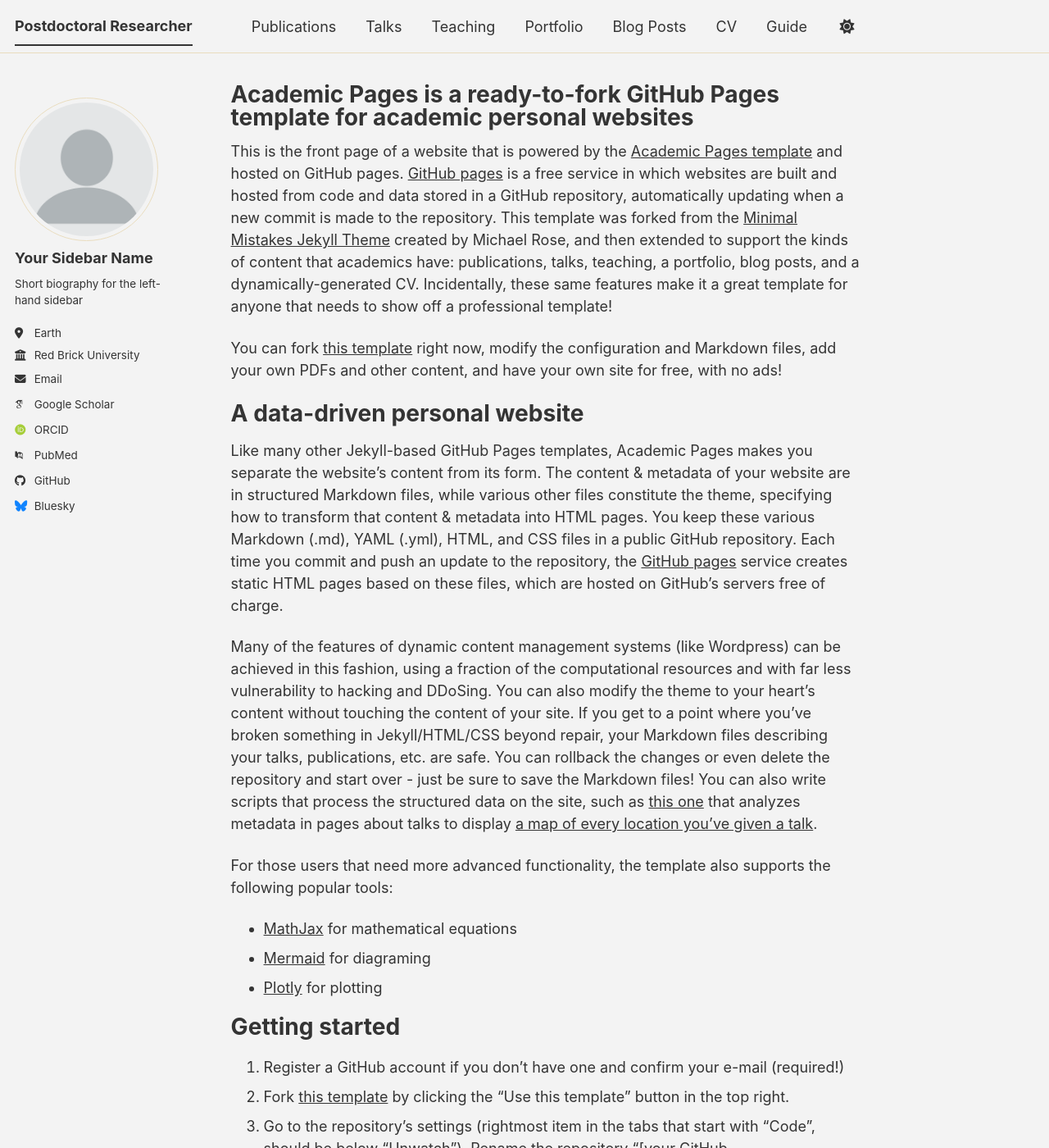
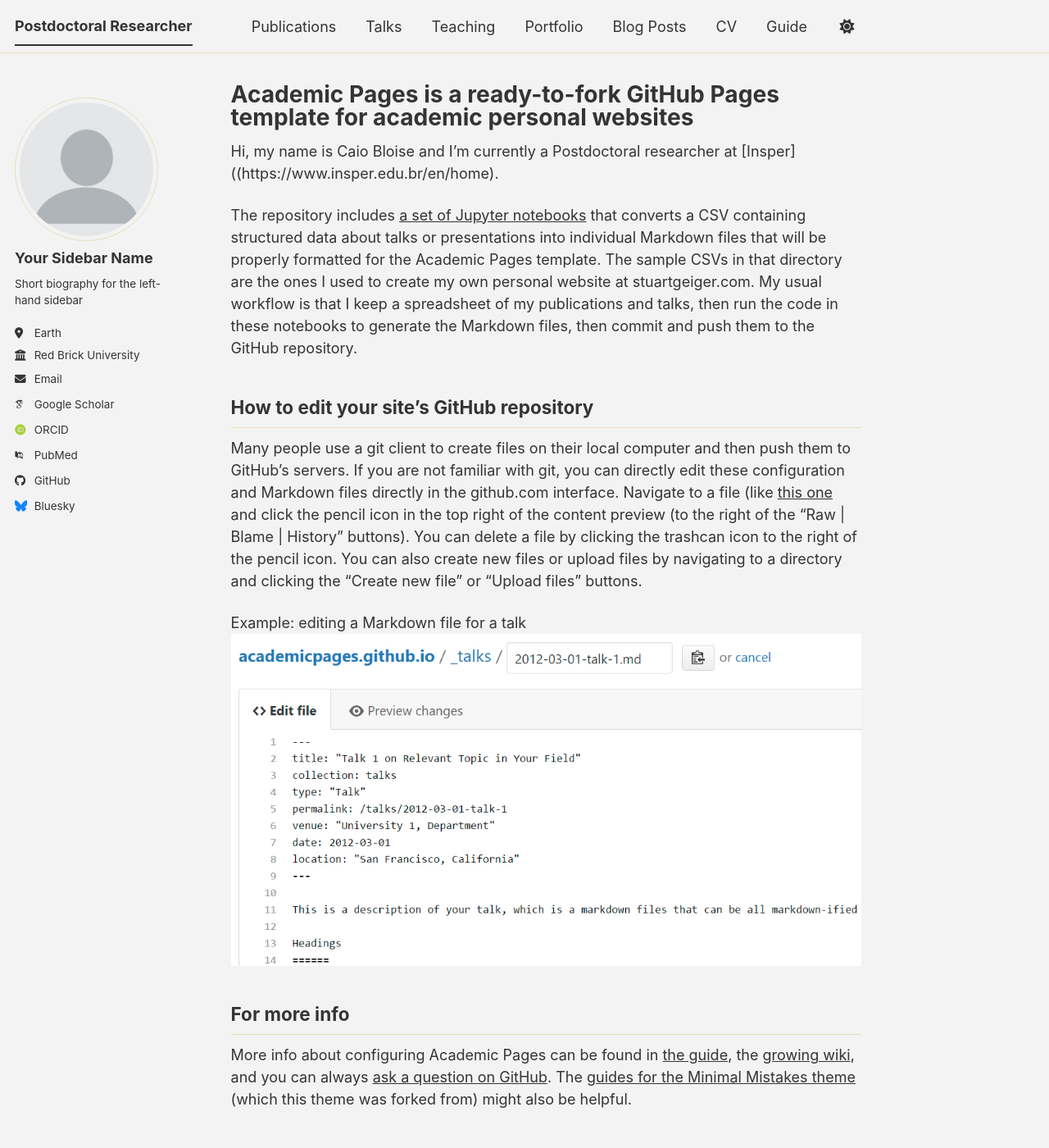
Before and after one commit to caiobloiseeco/site, a Jekyll site: the page built from _pages/about.md, in a window 1280 px wide and 1400 px high. Shown: the whole window at 82% size. Built offline with Jekyll 4.4.1, drawn with Linux system fonts in a browser that asks for light colours; some web fonts are replaced; a script bundle is joined from its source files by our own code; library files that are not in the unit come from our copies; some of the changed text lies outside the part shown.

Commit message:
Update about.md

```diff
--- a/_pages/about.md
+++ b/_pages/about.md
@@ -7,39 +7,7 @@ redirect_from:
   - /about.html
 ---
 
-This is the front page of a website that is powered by the [Academic Pages template](https://github.com/academicpages/academicpages.github.io) and hosted on GitHub pages. [GitHub pages](https://pages.github.com) is a free service in which websites are built and hosted from code and data stored in a GitHub repository, automatically updating when a new commit is made to the repository. This template was forked from the [Minimal Mistakes Jekyll Theme](https://mmistakes.github.io/minimal-mistakes/) created by Michael Rose, and then extended to support the kinds of content that academics have: publications, talks, teaching, a portfolio, blog posts, and a dynamically-generated CV. Incidentally, these same features make it a great template for anyone that needs to show off a professional template!
-
- You can fork [this template](https://github.com/academicpages/academicpages.github.io) right now, modify the configuration and Markdown files, add your own PDFs and other content, and have your own site for free, with no ads!
-
-A data-driven personal website
-======
-Like many other Jekyll-based GitHub Pages templates, Academic Pages makes you separate the website's content from its form. The content & metadata of your website are in structured Markdown files, while various other files constitute the theme, specifying how to transform that content & metadata into HTML pages. You keep these various Markdown (.md), YAML (.yml), HTML, and CSS files in a public GitHub repository. Each time you commit and push an update to the repository, the [GitHub pages](https://pages.github.com/) service creates static HTML pages based on these files, which are hosted on GitHub's servers free of charge.
-
-Many of the features of dynamic content management systems (like Wordpress) can be achieved in this fashion, using a fraction of the computational resources and with far less vulnerability to hacking and DDoSing. You can also modify the theme to your heart's content without touching the content of your site. If you get to a point where you've broken something in Jekyll/HTML/CSS beyond repair, your Markdown files describing your talks, publications, etc. are safe. You can rollback the changes or even delete the repository and start over - just be sure to save the Markdown files! You can also write scripts that process the structured data on the site, such as [this one](https://github.com/academicpages/academicpages.github.io/blob/master/talkmap.ipynb) that analyzes metadata in pages about talks to display [a map of every location you've given a talk](https://academicpages.github.io/talkmap.html).
-
-For those users that need more advanced functionality, the template also supports the following popular tools:
-- [MathJax](https://www.mathjax.org/) for mathematical equations
-- [Mermaid](https://mermaid.js.org/) for diagraming
-- [Plotly](https://plotly.com/javascript/) for plotting
-
-Getting started
-======
-1. Register a GitHub account if you don't have one and confirm your e-mail (required!)
-1. Fork [this template](https://github.com/academicpages/academicpages.github.io) by clicking the "Use this template" button in the top right.
-1. Go to the repository's settings (rightmost item in the tabs that start with "Code", should be below "Unwatch"). Rename the repository "[your GitHub username].github.io", which will also be your website's URL.
-1. Set site-wide configuration and create content & metadata (see below -- also see [this set of diffs](https://archive.is/3TPas) showing what files were changed to set up [an example site](https://getorg-testacct.github.io) for a user with the username "getorg-testacct")
-1. Upload any files (like PDFs, .zip files, etc.) to the files/ directory. They will appear at https://[your GitHub username].github.io/files/example.pdf.
-1. Check status by going to the repository settings, in the "GitHub pages" section
-
-Site-wide configuration
-------
-The main configuration file for the site is in the base directory in [_config.yml](https://github.com/academicpages/academicpages.github.io/blob/master/_config.yml), which defines the content in the sidebars and other site-wide features. You will need to replace the default variables with ones about yourself and your site's github repository. The configuration file for the top menu is in [_data/navigation.yml](https://github.com/academicpages/academicpages.github.io/blob/master/_data/navigation.yml). For example, if you don't have a portfolio or blog posts, you can remove those items from that navigation.yml file to remove them from the header.
-
-Create content & metadata
-------
-For site content, there is one Markdown file for each type of content, which are stored in directories like _publications, _talks, _posts, _teaching, or _pages. For example, each talk is a Markdown file in the [_talks directory](https://github.com/academicpages/academicpages.github.io/tree/master/_talks). At the top of each Markdown file is structured data in YAML about the talk, which the theme will parse to do lots of cool stuff. The same structured data about a talk is used to generate the list of talks on the [Talks page](https://academicpages.github.io/talks), each [individual page](https://academicpages.github.io/talks/2012-03-01-talk-1) for specific talks, the talks section for the [CV page](https://academicpages.github.io/cv), and the [map of places you've given a talk](https://academicpages.github.io/talkmap.html) (if you run this [python file](https://github.com/academicpages/academicpages.github.io/blob/master/talkmap.py) or [Jupyter notebook](https://github.com/academicpages/academicpages.github.io/blob/master/talkmap.ipynb), which creates the HTML for the map based on the contents of the _talks directory).
-
-**Markdown generator**
+Hi, my name is Caio Bloise and I'm currently a Postdoctoral researcher at [Insper]((https://www.insper.edu.br/en/home).
 
 The repository includes [a set of Jupyter notebooks](https://github.com/academicpages/academicpages.github.io/tree/master/markdown_generator
 ) that converts a CSV containing structured data about talks or presentations into individual Markdown files that will be properly formatted for the Academic Pages template. The sample CSVs in that directory are the ones I used to create my own personal website at stuartgeiger.com. My usual workflow is that I keep a spreadsheet of my publications and talks, then run the code in these notebooks to generate the Markdown files, then commit and push them to the GitHub repository.
```
